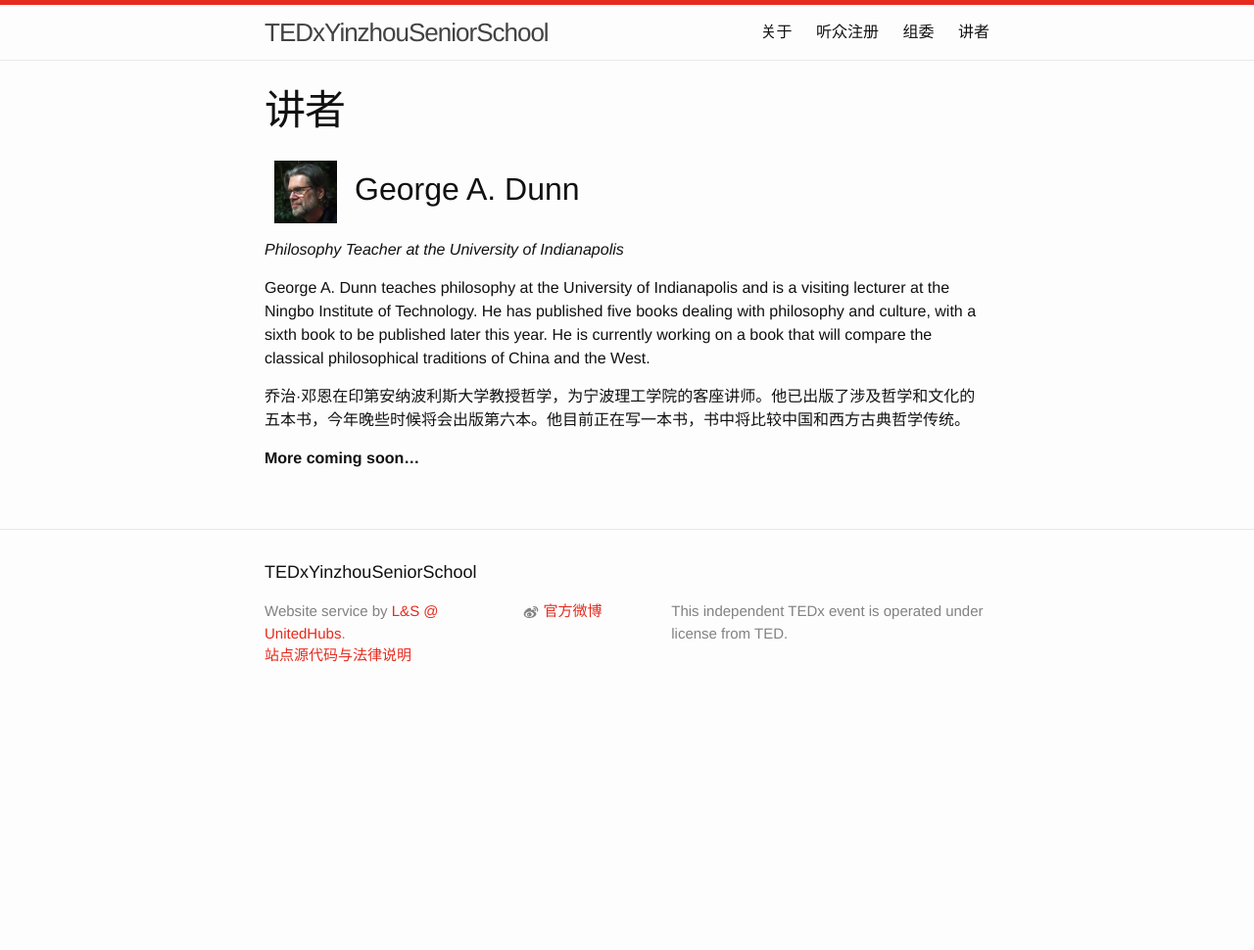
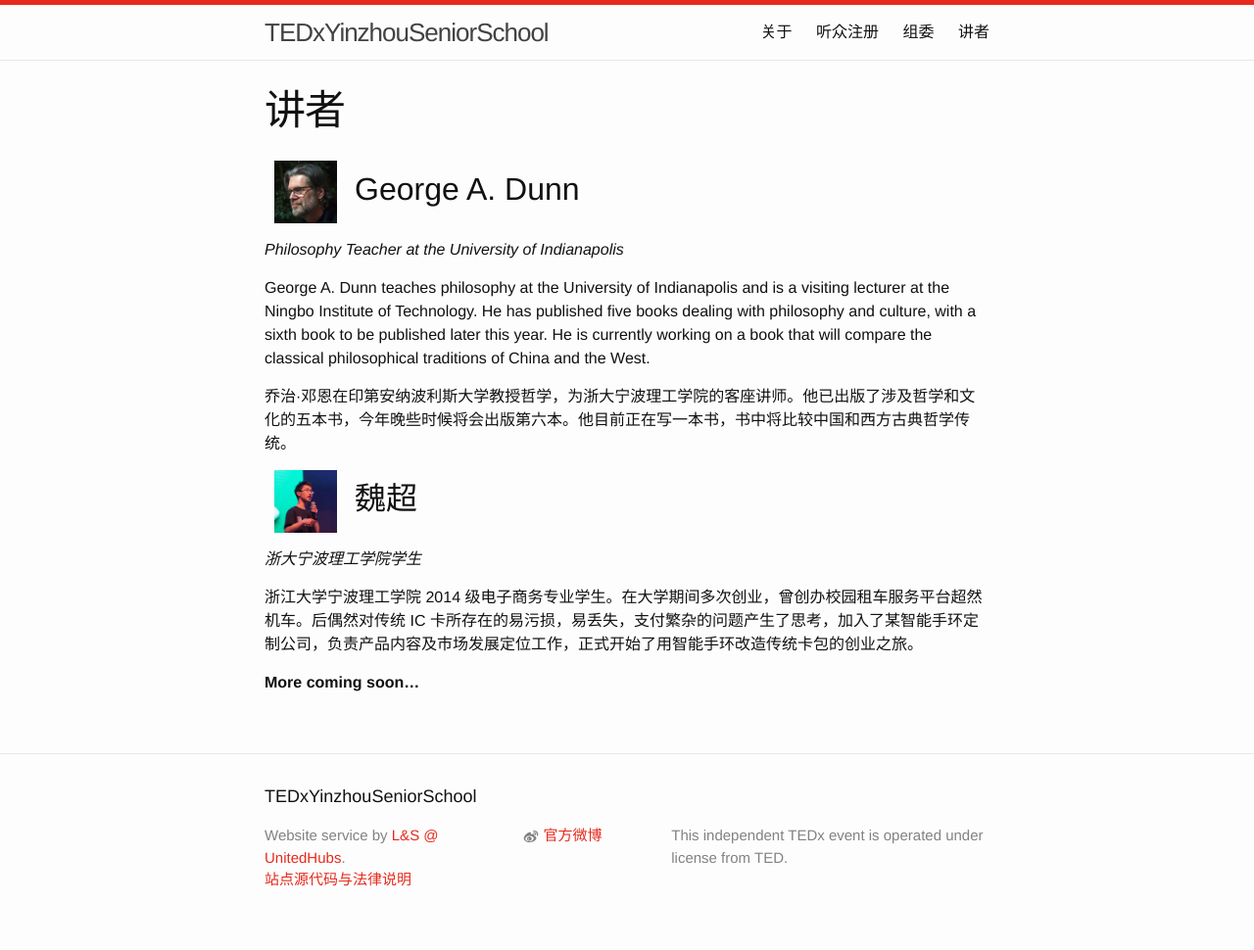
Before and after one commit to donglj314/tedx.nbyg.net, a Jekyll site: the page built from speaker.md, in a window 1280 px wide. Shown: the whole page at 98% size. Built offline with Jekyll 4.4.1, drawn with Linux system fonts in a browser that asks for light colours; before the commit the page ends 900 px from its top, so only the background shows below that.

Commit message:
Add Chao Wei as a speaker.

```diff
--- a/speaker.md
+++ b/speaker.md
@@ -9,6 +9,11 @@ permalink: /speakers/
 
 George A. Dunn teaches philosophy at the University of Indianapolis and is a visiting lecturer at the Ningbo Institute of Technology. He has published five books dealing with philosophy and culture, with a sixth book to be published later this year. He is currently working on a book that will compare the classical philosophical traditions of China and the West.
 
-乔治·邓恩在印第安纳波利斯大学教授哲学，为宁波理工学院的客座讲师。他已出版了涉及哲学和文化的五本书，今年晚些时候将会出版第六本。他目前正在写一本书，书中将比较中国和西方古典哲学传统。
+乔治·邓恩在印第安纳波利斯大学教授哲学，为浙大宁波理工学院的客座讲师。他已出版了涉及哲学和文化的五本书，今年晚些时候将会出版第六本。他目前正在写一本书，书中将比较中国和西方古典哲学传统。
+
+## <img src="/img/2016/spk/chao_wei.jpg" class="avatar-heading">  魏超
+*浙大宁波理工学院学生*
+
+浙江大学宁波理工学院 2014 级电子商务专业学生。在大学期间多次创业，曾创办校园租车服务平台超然机车。后偶然对传统 IC 卡所存在的易污损，易丢失，支付繁杂的问题产生了思考，加入了某智能手环定制公司，负责产品内容及市场发展定位工作，正式开始了用智能手环改造传统卡包的创业之旅。
 
 **More coming soon...**
```
Also changed, not shown: img/2016/spk/chao_wei.jpg (added).
